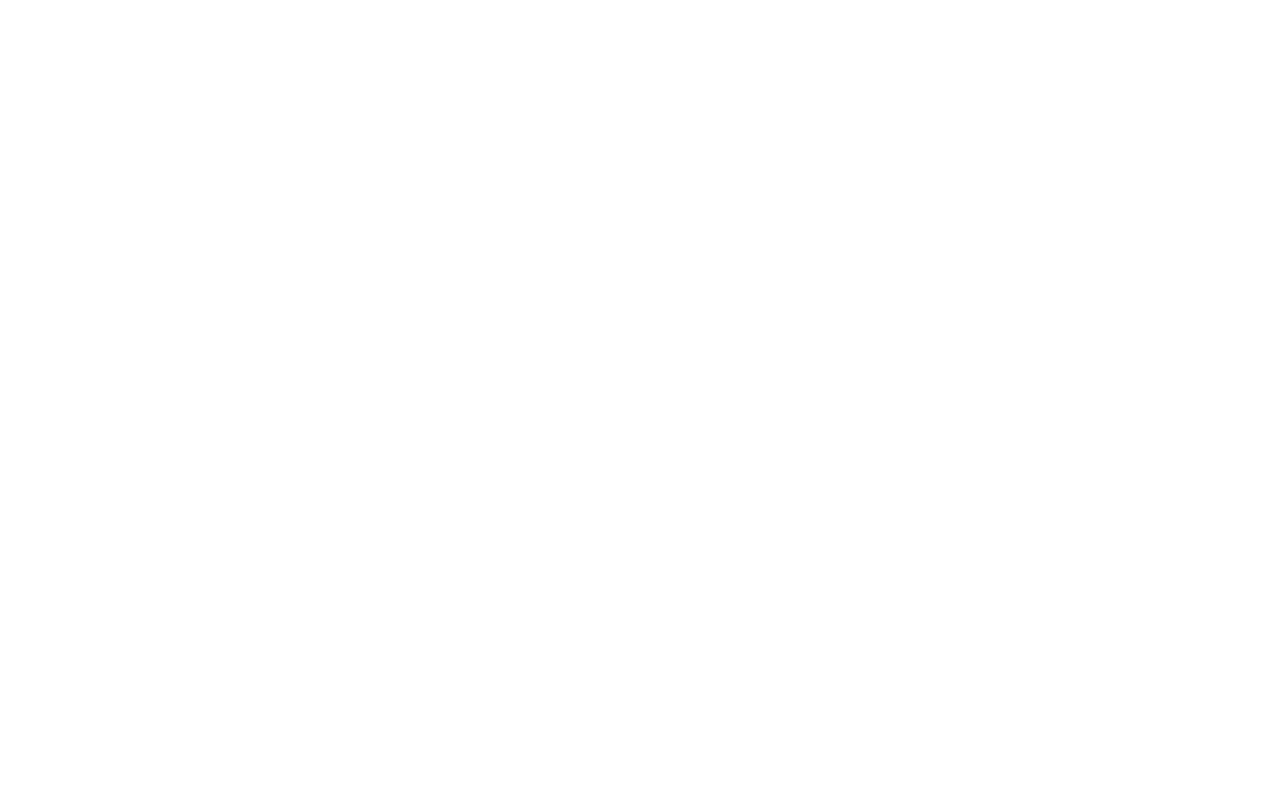
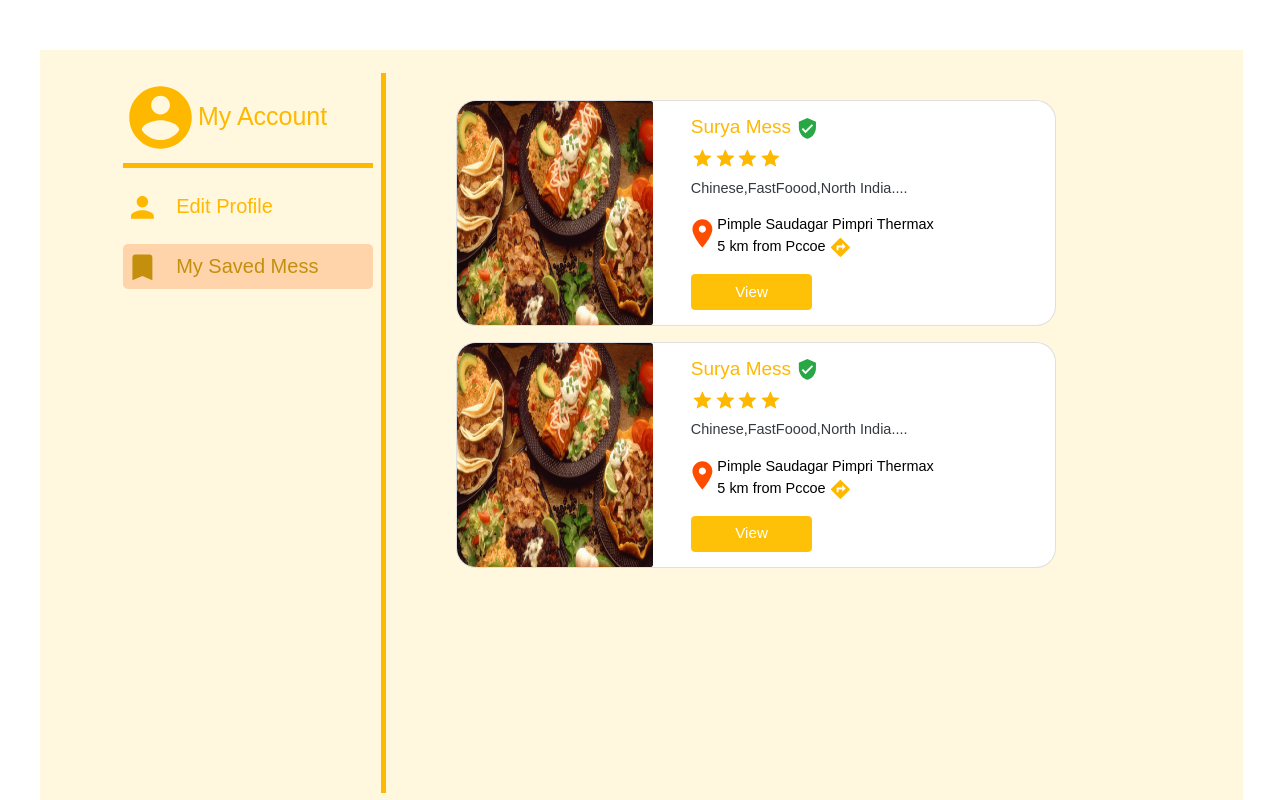
Before and after one commit to Aditya-Dawadikar/Mess-food-updates, a React (Create React App) app in the folder client/: page /customer/settings/savedmess in a window 1280 px wide. Built offline with nearby package versions, Linux system fonts and the light colour scheme; a web font is replaced by a local one.

Commit message:
implemented customer setting pages template

```diff
--- a/client/src/App.jsx
+++ b/client/src/App.jsx
@@ -10,6 +10,7 @@
 import MessDetails from "./components/dashboard/cust-dash/MessDetails";
 import MessSettings from "./components/dashboard/mess-dash/MessSettings";
 import Mess from "./components/dashboard/mess-dash/Mess.jsx";
+import Settings from './components/dashboard/cust-dash/Settings';
 
 const App = () => {
   return (
@@ -24,10 +25,7 @@
         <Route path="/mess/dashboard" component={MessDashboard} />
         <Route path="/customer/mess-details" component={MessDetails} />
         <Route path="/mess/settings" component={MessSettings} />
-        <Route path="/mess/mess-user-1" component={Mess} />
-        <Route path="/mess/mess-user-2" component={MessSettings} />
-        <Route path="/mess/mess-user-3" component={MessSettings} />
-        <Route path="/mess/mess-user-4" component={MessSettings} />
+        <Route path="/customer/settings" component={Settings} />
       </Switch>
     </BrowserRouter>
   );
--- /dev/null
+++ b/client/src/components/dashboard/cust-dash/EditProfile.jsx
@@ -0,0 +1,29 @@
+import React from 'react'
+
+const EditProfile = () => {
+    return (
+      <div className="container" style={{width:"65%",marginTop:"50px"}}>
+        <form className="container">
+            <div class="form-group">
+                <label for="name">Name</label>
+                <input type="text" class="form-control" id="name" placeholder="Enter Name" required/>
+            </div>
+            <div class="form-group">
+                <label for="Email">Email address</label>
+                <input type="email" class="form-control" id="Email"  placeholder="Enter email" required/>
+            </div>
+            <div class="form-group">
+                <label for="Password">Password</label>
+                <input type="password" class="form-control" id="Password" placeholder="Password" required/>
+            </div>
+            <div class="form-group">
+                <label for="phoneno">Phone No</label>
+                <input type="tel" class="form-control" id="phoneno"  placeholder="Enter Phone no" required/>
+            </div>
+            <button type="submit" class="btn bg-warning text-light">Save</button>
+        </form>
+      </div>
+    )
+}
+
+export default EditProfile
--- /dev/null
+++ b/client/src/components/dashboard/cust-dash/LeftSide.jsx
@@ -0,0 +1,59 @@
+import React from 'react';
+import { NavLink } from "react-router-dom";
+import AccountCircleIcon from "@material-ui/icons/AccountCircle";
+import PersonIcon from "@material-ui/icons/Person";
+import BookmarkIcon from "@material-ui/icons/Bookmark";
+import PostAddIcon from "@material-ui/icons/PostAdd";
+import ArrowBackIcon from "@material-ui/icons/ArrowBack";
+import "../../../css/left-side-list.css";
+
+const LeftSide = () => {
+    return (
+        <div
+            className="container-fluid d-flex"
+            style={{ marginLeft: "5%", width: "25%" }}
+        >
+            <div
+                className="left-list px-2 mt-4"
+                style={{ borderRight: "5px solid #FFB800" }}
+            >
+            <li>
+                <div style={{ borderBottom: "5px solid #FFB800",fontSize:"25px" }}>
+                <AccountCircleIcon className="mess-account-icon my-2" />
+                My Account
+                </div>
+            </li>
+
+            <NavLink
+                exact
+                to="/customer/settings"
+                activeClassName="page-switch-active"
+            >
+                <li className="my-3 py-2">
+                <PersonIcon
+                    className="ml-2 mr-4"
+                    style={{ transform: "scale(1.5)" }}
+                />
+                Edit Profile
+                </li>
+            </NavLink>
+
+            <NavLink
+                exact
+                to="/customer/settings/savedmess"
+                activeClassName="page-switch-active"
+            >
+                <li className="my-3 py-2">
+                <BookmarkIcon
+                    className="ml-2 mr-4"
+                    style={{ transform: "scale(1.5)" }}
+                />
+                My Saved Mess
+                </li>
+            </NavLink>
+            </div>
+        </div>
+    )
+}
+
+export default LeftSide
--- /dev/null
+++ b/client/src/components/dashboard/cust-dash/SavedMess.jsx
@@ -0,0 +1,120 @@
+import React from 'react';
+import img1 from "../../../imgs/food1.jpg";
+import GradeRoundedIcon from "@material-ui/icons/GradeRounded";
+import LocationOnIcon from "@material-ui/icons/LocationOn";
+import DirectionsIcon from "@material-ui/icons/Directions";
+import VerifiedUserIcon from "@material-ui/icons/VerifiedUser";
+import { NavLink } from 'react-router-dom';
+
+const SavedMess = () => {
+    return (
+        <div className="container" style={{width:"65%",marginTop:"50px"}}>
+            <div className="card mb-3 mr-3" style={{ maxWidth: "600px",borderRadius:"20px" }}>
+                <div className="row no-gutters">
+                <div className="col-md-4">
+                    <img
+                    src={img1}
+                    className="card-img"//pt-2 pl-2
+                    style={{ height: "100%" }}
+                    alt="food1"
+                    />
+                </div>
+                <div className="col-md-8">
+                    <div className="card-body ml-4">
+                        <h5 className="card-title" style={{ color: "#FFB800" }}>
+                            Surya Mess <VerifiedUserIcon className=" text-success" />
+                        </h5>
+                        <div style={{ color: "#FFB800" }}>
+                            <GradeRoundedIcon />
+                            <GradeRoundedIcon />
+                            <GradeRoundedIcon />
+                            <GradeRoundedIcon />
+                        </div>
+                        <p className="card-text text-dark mt-2">Chinese,FastFoood,North India....</p>
+                        <div className=" d-flex">
+                        <LocationOnIcon
+                            className=" mt-2"
+                            style={{ color: "#FF4D00", transform: "scale(1.5)" ,cursor:"pointer" }}
+                            />
+                            <span className="ml-1">
+                            Pimple Saudagar Pimpri Thermax
+                            <p className=" d-block">
+                                5 km from Pccoe
+                                <DirectionsIcon
+                                className="ml-1"
+                                style={{ color: "#FFB800" }}
+                                />
+                            </p>
+                            </span>
+                        </div>
+                        <div className="d-flex justify-content-between" style={{alignItems:"center"}}>
+                        <NavLink to='/customer/mess-details'>
+                            <button type="button" className="btn btn-warning text-white " style={{ width:"8rem" }}>
+                            View
+                            </button>
+                        </NavLink>
+                        </div>
+                    </div>
+                </div>
+                </div>
+            </div>
+
+
+
+            <div className="card mb-3 mr-3" style={{ maxWidth: "600px",borderRadius:"20px" }}>
+                <div className="row no-gutters">
+                <div className="col-md-4">
+                    <img
+                    src={img1}
+                    className="card-img"//pt-2 pl-2
+                    style={{ height: "100%" }}
+                    alt="food1"
+                    />
+                </div>
+                <div className="col-md-8">
+                    <div className="card-body ml-4">
+                        <h5 className="card-title" style={{ color: "#FFB800" }}>
+                            Surya Mess <VerifiedUserIcon className=" text-success" />
+                        </h5>
+                        <div style={{ color: "#FFB800" }}>
+                            <GradeRoundedIcon />
+                            <GradeRoundedIcon />
+                            <GradeRoundedIcon />
+                            <GradeRoundedIcon />
+                        </div>
+                        <p className="card-text text-dark mt-2">Chinese,FastFoood,North India....</p>
+                        <div className=" d-flex">
+                        <LocationOnIcon
+                            className=" mt-2"
+                            style={{ color: "#FF4D00", transform: "scale(1.5)" ,cursor:"pointer" }}
+                            />
+                            <span className="ml-1">
+                            Pimple Saudagar Pimpri Thermax
+                            <p className=" d-block">
+                                5 km from Pccoe
+                                <DirectionsIcon
+                                className="ml-1"
+                                style={{ color: "#FFB800" }}
+                                />
+                            </p>
+                            </span>
+                        </div>
+                        <div className="d-flex justify-content-between" style={{alignItems:"center"}}>
+                        <NavLink to='/customer/mess-details'>
+                            <button type="button" className="btn btn-warning text-white " style={{ width:"8rem" }}>
+                            View
+                            </button>
+                        </NavLink>
+                        </div>
+                    </div>
+                </div>
+                </div>
+            </div>
+
+
+
+        </div>
+    )
+}
+
+export default SavedMess;
--- /dev/null
+++ b/client/src/components/dashboard/cust-dash/Settings.jsx
@@ -0,0 +1,21 @@
+import React from 'react';
+import {BrowserRouter,Switch,Route} from 'react-router-dom';
+import LeftSide from './LeftSide';
+import EditProfile from './EditProfile';
+import SavedMess from './SavedMess';
+
+const Settings = () => {
+    return (
+        <BrowserRouter>
+            <Switch>
+                <div className="settings-container d-flex">
+                    <LeftSide/>
+                    <Route exact path="/customer/settings" component={EditProfile } />
+                    <Route path="/customer/settings/savedmess" component={SavedMess} />
+                </div>
+            </Switch>
+        </BrowserRouter>
+    )
+}
+
+export default Settings
--- a/client/src/components/dashboard/mess-dash/LeftSideList.jsx
+++ b/client/src/components/dashboard/mess-dash/LeftSideList.jsx
@@ -29,14 +29,14 @@
       </NavLink>
       <div
         className="container-fluid d-flex"
-        style={{ marginLeft: "initial", width: "35%" }}
+        style={{ marginLeft: "8%", width: "25%" }}
       >
         <div
           className="left-list px-2 mt-4"
-          style={{ borderRight: "7px solid #FFB800" }}
+          style={{ borderRight: "5px solid #FFB800" }}
         >
           <li>
-            <div style={{ borderBottom: "5px solid #FFB800" }}>
+            <div style={{ borderBottom: "5px solid #FFB800" ,fontSize:"25px"}}>
               <AccountCircleIcon className="mess-account-icon my-2" />
               My Account
             </div>
--- a/client/src/components/dashboard/mess-dash/Mess_user2.jsx
+++ b/client/src/components/dashboard/mess-dash/Mess_user2.jsx
@@ -5,7 +5,7 @@
   return (
     <>
 
-        <form style={{ border: "2px solid red", width: "70%" }}>
+        <form style={{ width: "65%" }}>
           <div className="edit-profile ml-1 container">
             <div
               className="photo container mt-3"
--- a/client/src/css/left-side-list.css
+++ b/client/src/css/left-side-list.css
@@ -22,11 +22,18 @@
     width: calc(100% - 40px);
     height: calc(100vh - 40px);
     background: #FFF8DE;
-    border-radius:20px ;
+    /* border-radius:20px ; */
     /* border: 2px solid red; */
     /* padding: 0 1.5rem; */
 }
+.settings-container{
+    margin: 50px 40px;
+    margin-left: 40px;
 
+    width: 94%;
+    height: 100vh;
+    background: #FFF8DE;
+}
 .left-list{
   width: 100%;
   height: calc(100vh - 80px);
@@ -53,24 +60,23 @@
 
 .left-list a li{
   text-align: left;
+  font-size: 20px;
 }
 
-.left-list li:nth-child(1){
+ /* .left-list li:nth-child(1){
   font-size: 30px;
-  /* border:2px solid rgb(17, 180, 99); */
+
 }
+
 .left-list li:nth-child(2){
-  font-size: 25px;
-  /* border:2px solid rgb(184, 21, 21); */
+  font-size: 10px;
 }
 .left-list li:nth-child(3){
   font-size: 25px;
-  /* border:2px solid rgb(5, 5, 19); */
 }
 .left-list li:nth-child(4){
   font-size: 25px;
-  /* border:2px solid rgb(179, 21, 131); */
-}
+} */
 
 .left-list a{
   text-decoration: none;
@@ -82,3 +88,6 @@
   background-color: rgba(255, 92, 0, 0.23);
   color: #c48f0c;
 }
+
+
+ /* border:2px solid rgb(17, 180, 99);  */
```
